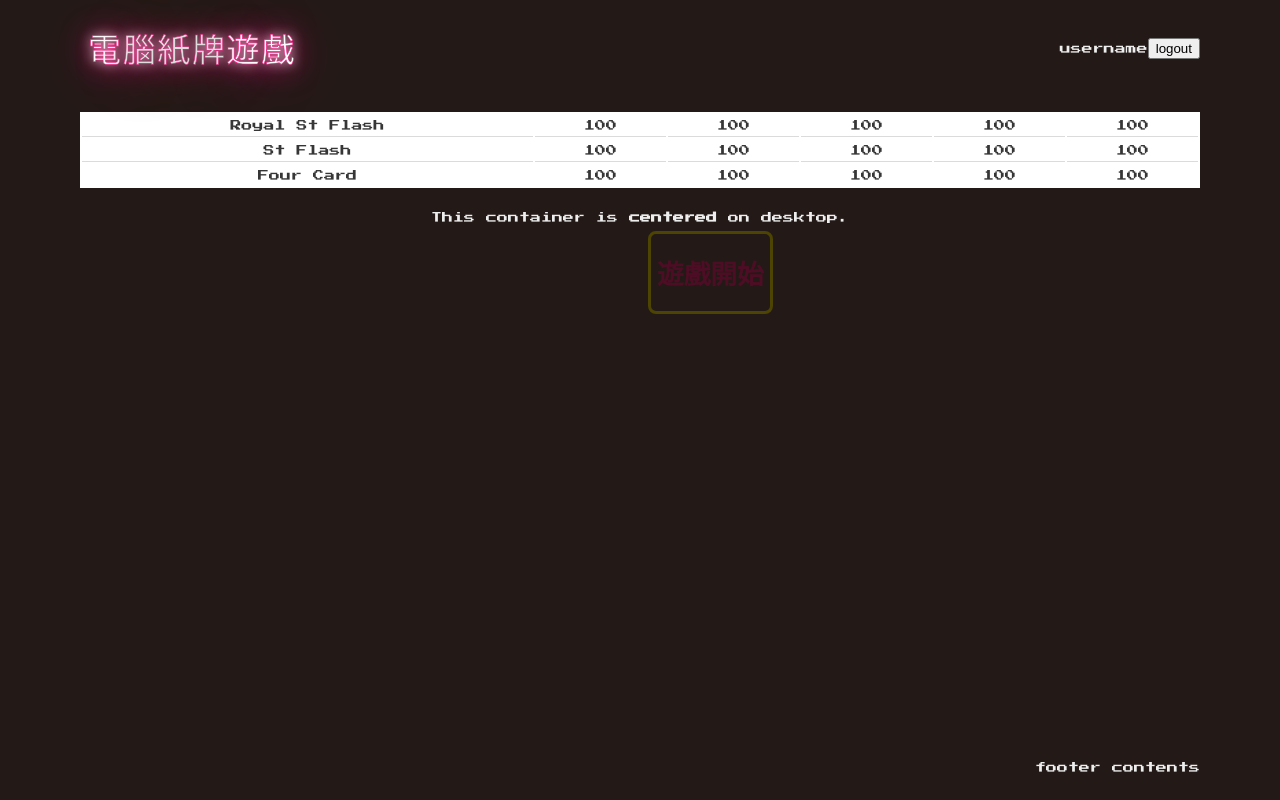
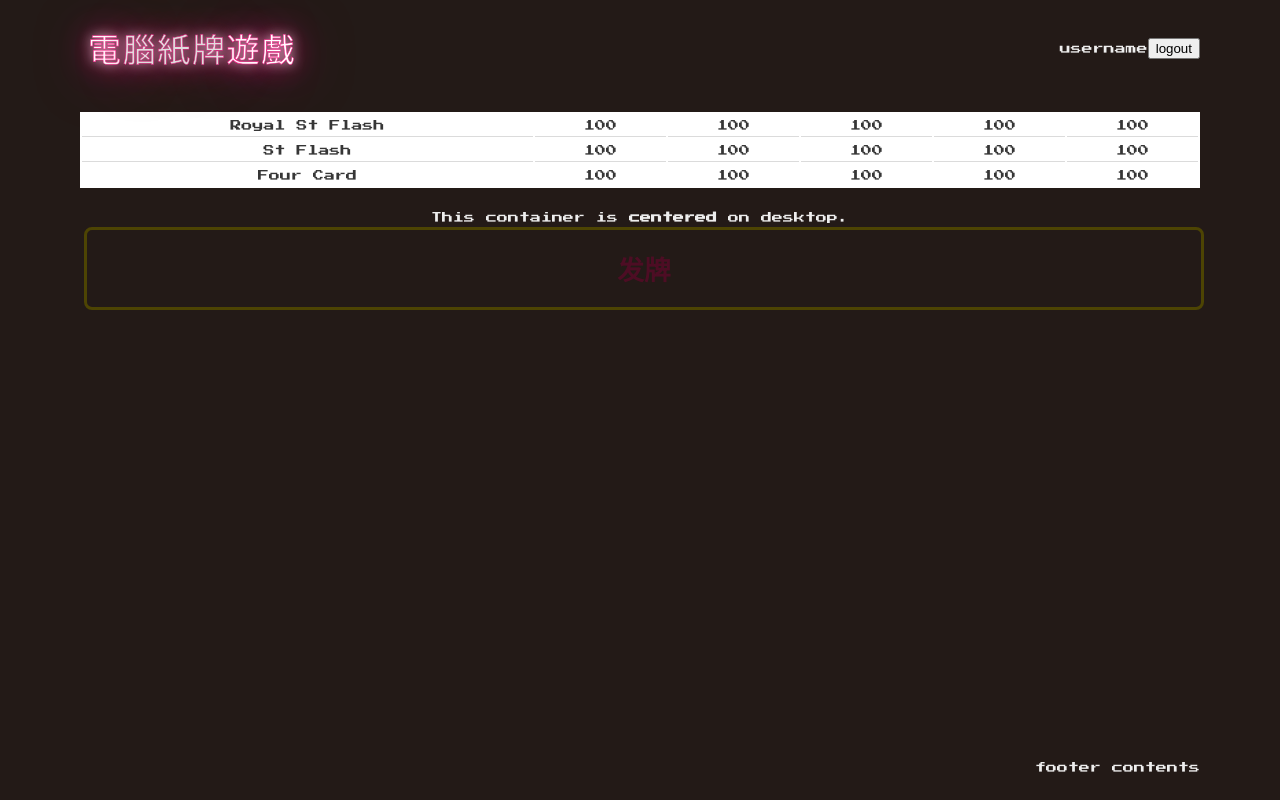
Before and after one commit to t-kojima/practice-aws-amplify-poker, a React (Create React App) app: page / in a window 1280 px wide. Built offline with nearby package versions, Linux system fonts and the light colour scheme; a web font is replaced by a local one.

Commit message:
fix: deal action

```diff
--- a/src/css/card.scss
+++ b/src/css/card.scss
@@ -22,24 +22,29 @@
   bottom: 0;
   right: 0;
   display: flex;
+  flex-direction: column;
   justify-content: space-between;
 }
 
 .card-index {
-  font-size: 2rem;
+  font-size: 1.5rem;
   padding: 1rem;
   @media screen and (max-width: 1024px) {
-    font-size: 1.5rem;
+    font-size: 1rem;
     padding: 0.75rem;
   }
   @media screen and (max-width: 896px) {
-    font-size: 1rem;
+    font-size: 0.75rem;
     padding: 0.5rem;
   }
   @media screen and (max-width: 480px) {
     font-size: 0.5rem;
     padding: 0.25rem;
   }
+}
+
+.card-index.left {
+  align-self: flex-start;
 }
 
 .card-index.right {
@@ -50,7 +55,7 @@
   display: flex;
   justify-content: center;
   align-items: center;
-  font-size: 6rem;
+  font-size: 5rem;
   @media screen and (max-width: 1024px) {
     font-size: 4rem;
   }
--- a/src/css/neon.scss
+++ b/src/css/neon.scss
@@ -63,13 +63,14 @@ div.neon > span {
 }
 
 button.neon {
-  position: absolute;
+  // position: absolute;
   background-color: transparent;
   text-align: center;
   border-radius: 8px;
   border: 3px solid $gold-dark;
   cursor: pointer;
-  margin: 0.5rem;
+  width: 100%;
+  margin: 0.25rem;
 }
 
 button.neon:hover {
--- a/src/js/App.jsx
+++ b/src/js/App.jsx
@@ -1,20 +1,27 @@
 import React from 'react';
 import { connect } from 'react-redux';
-import { createDeck } from './actions';
+import { createDeck, deal } from './actions';
 import Header from './components/Header';
 import Footer from './components/Footer';
 import Game from './components/Game';
 import '../css/App.scss';
 
 export default connect(select)((props) => {
-  const { dispatch, deck } = props;
-  console.log("deck");
+  const { dispatch, deck, hand } = props;
   console.log(deck);
+  console.log(hand);
   return (
     <div className="App">
       <div className="container">
         <Header />
-        <Game deck={deck} onClick={() => dispatch(createDeck())} />
+        <Game
+          deck={deck}
+          hand={hand}
+          onClick={() => {
+            deck || dispatch(createDeck());
+            deck && dispatch(deal(deck));
+          }}
+        />
         <Footer />
       </div>
     </div>
@@ -24,5 +31,6 @@ export default connect(select)((props) => {
 function select(state) {
   return {
     deck: state.deck,
+    hand: state.hand,
   };
 }
--- a/src/js/actions/index.js
+++ b/src/js/actions/index.js
@@ -1,5 +1,11 @@
 export const CREATE_DECK = 'CREATE_DECK';
+export const DEAL = 'DEAL';
+export const HOLD = 'HOLD';
+export const DRAW = 'DRAW';
 
 export const createDeck = () => ({
   type: CREATE_DECK,
 });
+export const deal = cards => ({ type: DEAL, cards });
+export const hold = () => ({ type: HOLD });
+export const draw = () => ({ type: DRAW });
--- a/src/js/components/Game.jsx
+++ b/src/js/components/Game.jsx
@@ -1,8 +1,21 @@
 import React from 'react';
+import { connect } from 'react-redux';
+import { createDeck, deal } from '../actions';
 import Card from './Card';
 
-export default ({ deck, onClick }) => (
-  // const deck = new Deck();
+export default connect(select)(
+  class Game extends React.Component {
+    componentDidMount() {
+      const { deck, dispatch } = this.props;
+      deck || dispatch(createDeck());
+    }
+    onDealClick = () => {
+      const { deck, dispatch } = this.props;
+      dispatch(deal(deck.pick(5)));
+    }
+    render() {
+      const { hand } = this.props;
+      return (
         <main>
           <div>
             <table className="table is-fullwidth">
@@ -34,19 +47,23 @@ export default ({ deck, onClick }) => (
               </tbody>
             </table>
             This container is <strong>centered</strong> on desktop.
-      {deck ? (
+            {hand ? (
               <div className="hands columns is-mobile">
-          {deck.pick(5).map((card, i) => (
+                {hand.map((card, i) => (
                   <div className="column" key={i}>
                     <Card suit={card.suit} number={card.number} />
+                    <button type="button" className="neon">
+                      <h1>更改</h1>
+                    </button>
                   </div>
                 ))}
               </div>
             ) : (
               <div>
-          <button type="button" className="neon" onClick={onClick} >
+                <button type="button" className="neon" onClick={this.onDealClick}>
                   <h1>
-              遊戲開<span>始</span>
+                    发<span>牌</span>
+                    {/* 遊戲開<span>始</span> */}
                   </h1>
                 </button>
               </div>
@@ -54,3 +71,13 @@ export default ({ deck, onClick }) => (
           </div>
         </main>
       );
+    }
+  },
+);
+
+function select(state) {
+  return {
+    // deck: state.deck,
+    // hand: state.hand,
+  };
+}
--- a/src/js/reducers/index.js
+++ b/src/js/reducers/index.js
@@ -1,7 +1,8 @@
-import { CREATE_DECK } from '../actions';
+import { combineReducers } from 'redux';
+import { DEAL, CREATE_DECK } from '../actions';
 import Deck from '../deck';
 
-function deck(state, action) {
+function deck(state = null, action) {
   const { type } = action;
   switch (type) {
     case CREATE_DECK:
@@ -11,10 +12,14 @@ function deck(state, action) {
   }
 }
 
-function reducer(state = {}, action) {
-  return {
-    deck: deck(state.deck, action),
-  };
+function hand(state = null, action) {
+  const { type } = action;
+  switch (type) {
+    case DEAL:
+      return action.cards;
+    default:
+      return state;
+  }
 }
 
-export default reducer;
+export default combineReducers({ deck, hand });
```
Lines whose indentation alone changed are shown as unchanged.
